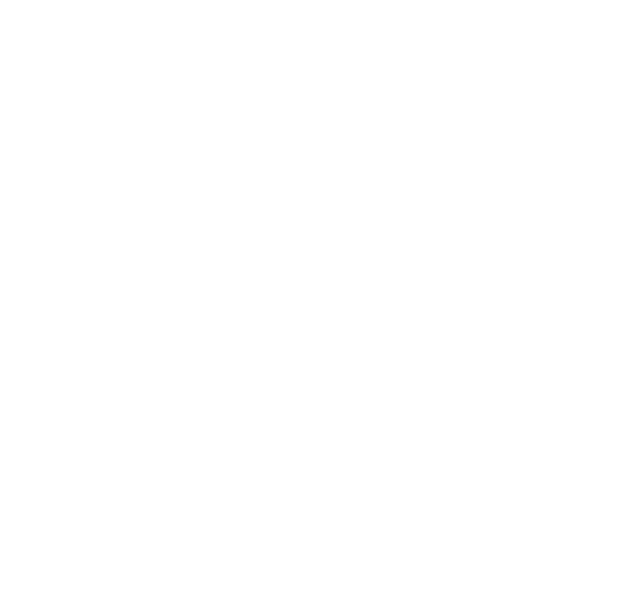
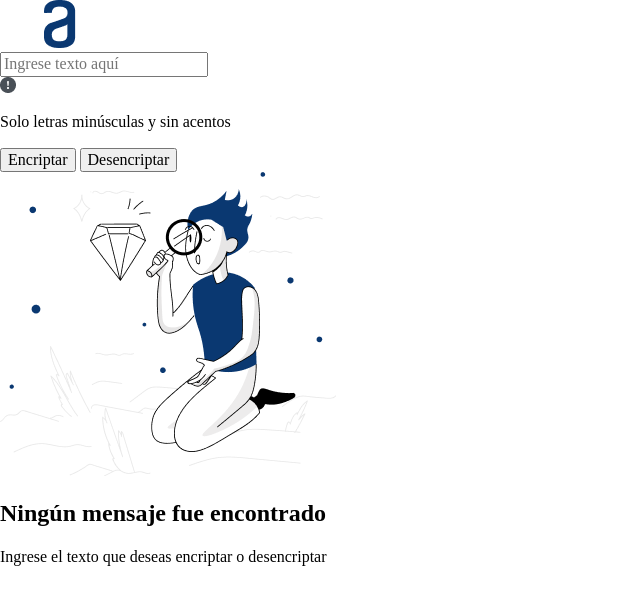
Before and after one commit to gusperales06/2024-portafolio-encriptador-texto, a plain HTML site: page index.html in a window 1280 px wide. Shown: the whole page, without its empty margins (0-640 px from the left). Drawn offline with Linux system fonts and the light colour scheme.

Commit message:
feat: Created the scaffold of the page

```diff
--- a/index.html
+++ b/index.html
@@ -10,7 +10,49 @@
   </head>
 
   <body>
+    <header>
+      <img class="encabezado__logo" src="assets/Logo.png" alt="Logo de Alura">
+    </header>
 
+    <main>
+      <section>
+        <div>
+          <input type="text" name="texto" value="" placeholder="Ingrese texto aquí">
+        </div>
+
+        <div>
+          <div>
+            <span><img src="assets/Vector.png" alt="Vector con signo de exclamacion"></span>
+            <p>Solo letras minúsculas y sin acentos</p>
+          </div>
+
+          <div>
+            <button type="button">Encriptar</button>
+            <button type="button">Desencriptar</button>
+          </div>
+        </div>
+      </section>
+
+      <section>
+        <div>
+          <img src="assets/Muñeco.png" alt="Personaje de Alura con lupa">
+        </div>
+
+        <div>
+          <h2>Ningún mensaje fue encontrado</h2>
+          <p>Ingrese el texto que deseas encriptar o desencriptar</p>
+        </div>
+      </section>
+
+      <section hidden>
+        <textarea rows="1" cols="1" disabled></textarea>
+        <button type="button">Copiar</button>
+      </section>
+    </main>
+
+    <footer>
+
+    </footer>
     <script src="js/main.js" />
   </body>
 </html>
```
